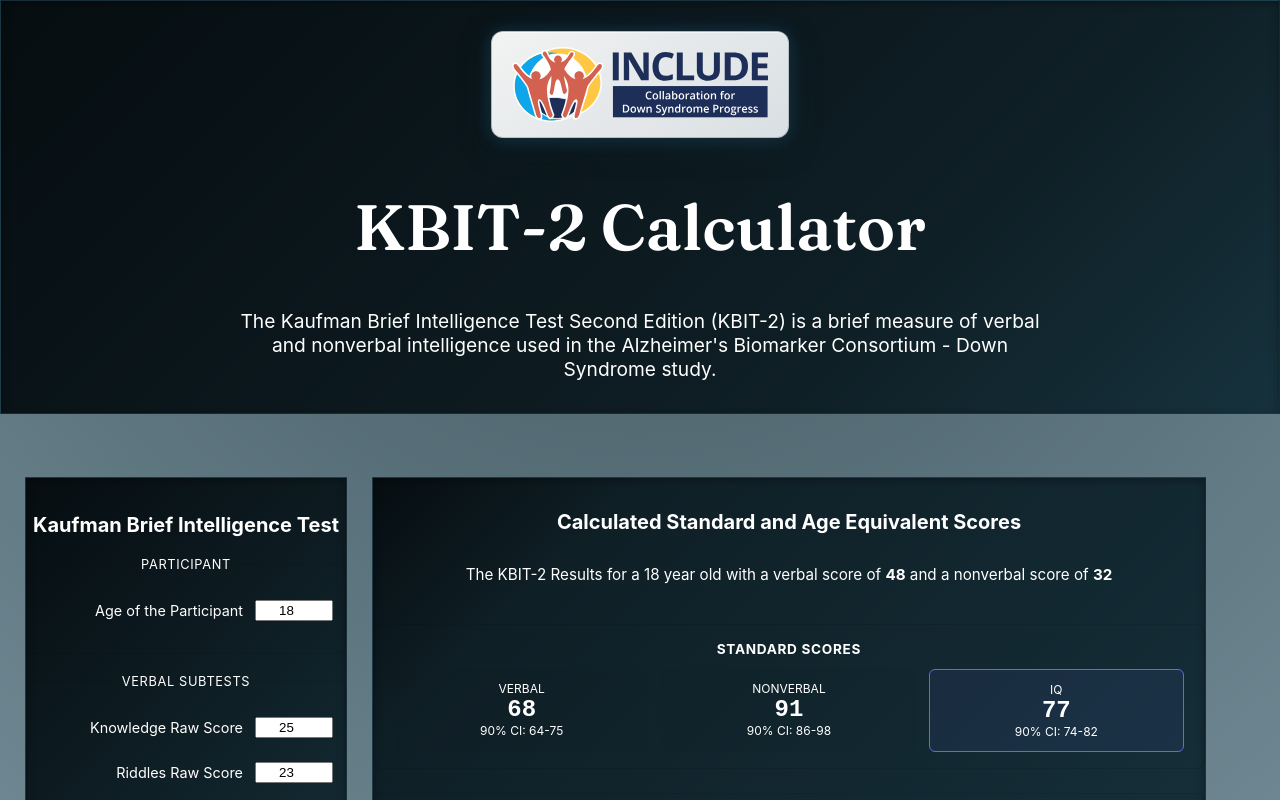
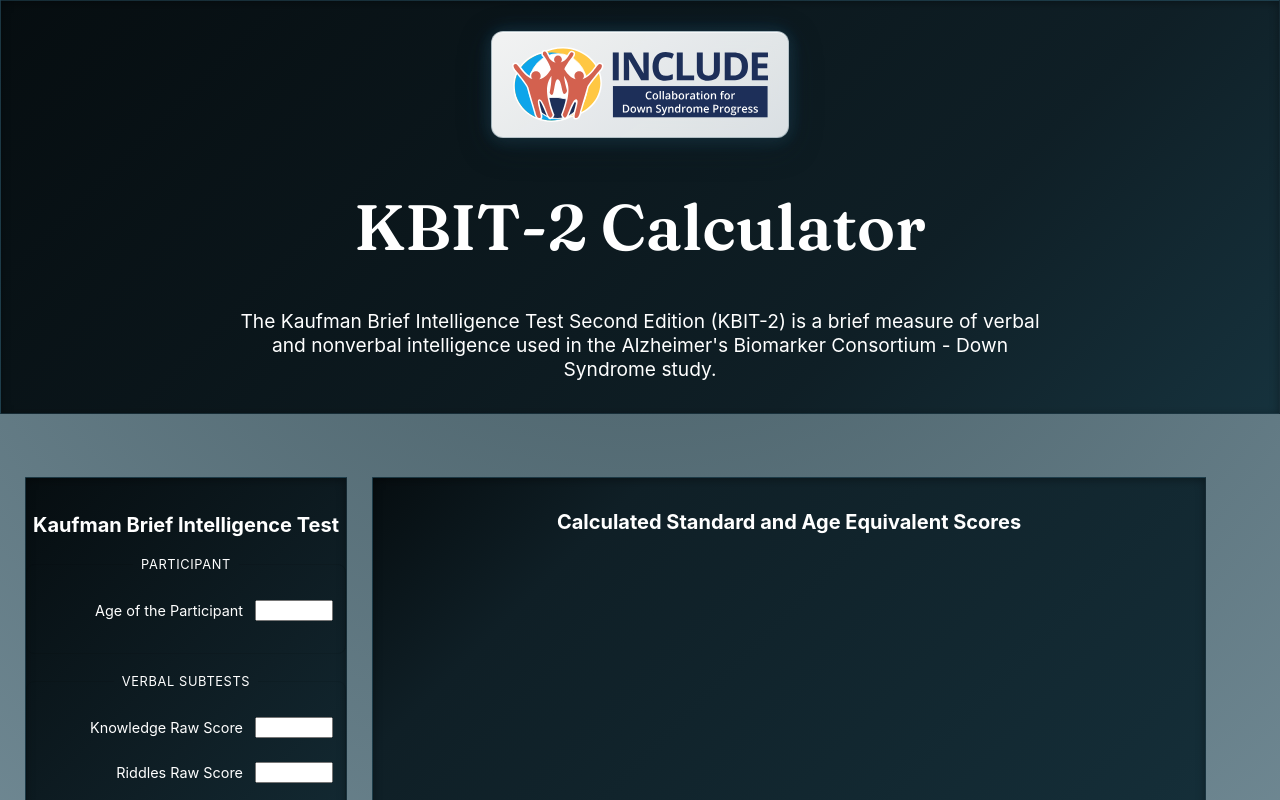
Before and after one commit to metds/kbit2-revised, a React (Create React App) app: page / in a window 1280 px wide. Shown: the top 800 px of the page. Built offline with nearby package versions, Linux system fonts and the light colour scheme.

Commit message:
Update App.js

```diff
--- a/src/App.js
+++ b/src/App.js
@@ -6,10 +6,10 @@
 import ResultsOutput from "./components/ResultsOutput";
 
 function App() {
-  const [age, setAge] = useState("18");
-  const [verbalKnowledge, setVerbalKnowledge] = useState("25");
-  const [verbalRiddles, setVerbalRiddles] = useState("23");
-  const [nonverbalRaw, setNonverbalRaw] = useState("32");
+  const [age, setAge] = useState("");
+  const [verbalKnowledge, setVerbalKnowledge] = useState("");
+  const [verbalRiddles, setVerbalRiddles] = useState("");
+  const [nonverbalRaw, setNonverbalRaw] = useState("");
 
   return (
     <div>
```
